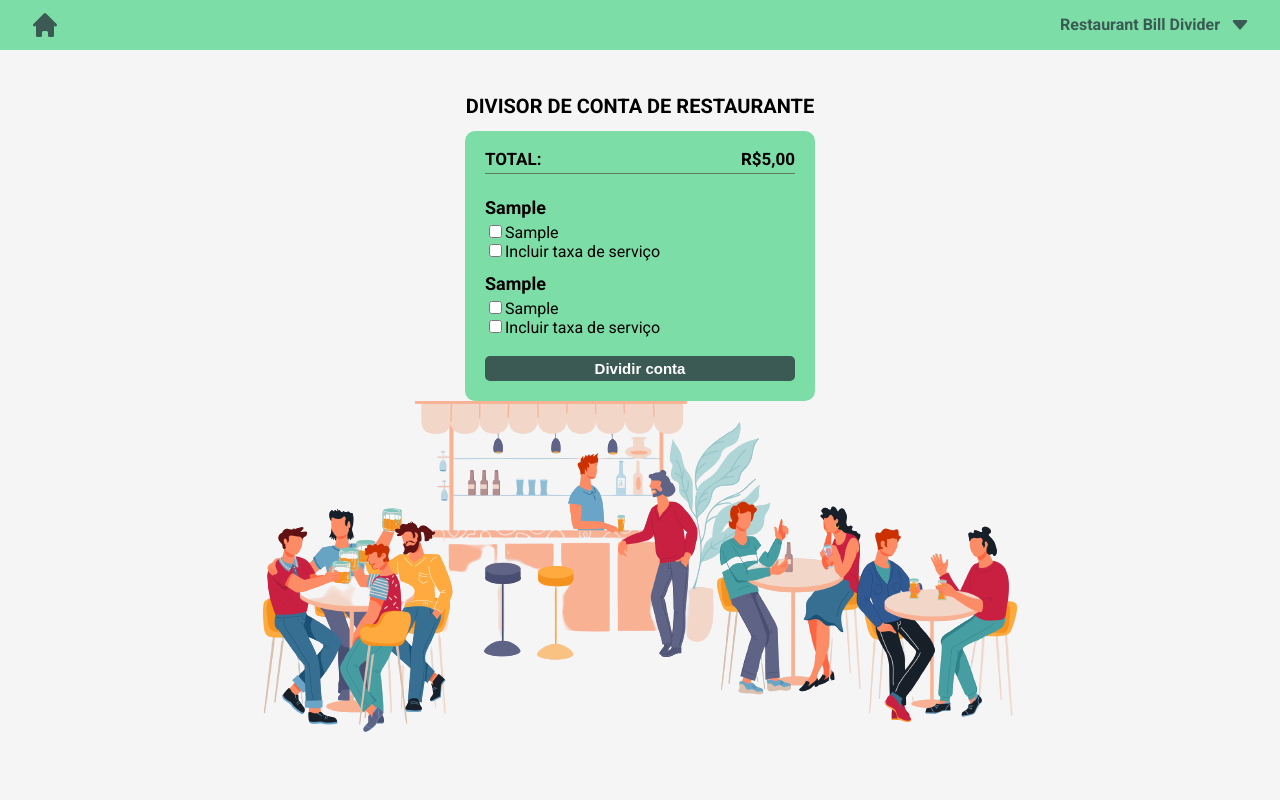
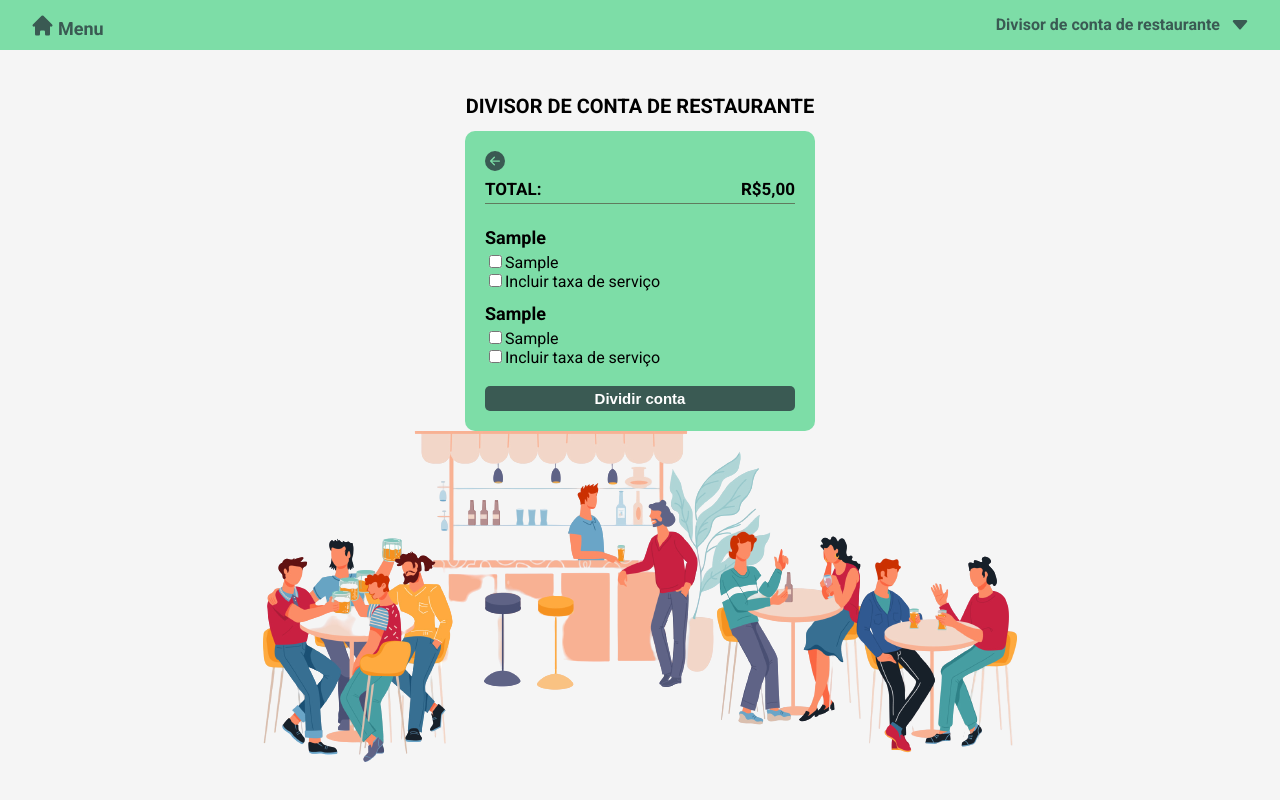
Before and after one commit to brunnaserafina/challenge-rota-das-oficinas, a React (Create React App) app: page /restaurant-bill in a window 1280 px wide. Both pictures are taken after typing "Sample", "5", "Sample", "Sample" into the empty fields and a click on the button "Confirmar". Built offline with nearby package versions, Linux system fonts and the light colour scheme.

Commit message:
feat: added back option in Restaurant Bill Splitter component

```diff
--- a/src/components/Header/Header.js
+++ b/src/components/Header/Header.js
@@ -11,18 +11,19 @@ export default function Header() {
 
   useEffect(() => {
     if (location.pathname === "/roman-numeral-converter") {
-      setPage("Roman Numeral Converter");
+      setPage("Conversor de números romanos");
     } else if (location.pathname === "/restaurant-bill") {
-      setPage("Restaurant Bill Divider");
+      setPage("Divisor de conta de restaurante");
     } else {
-      setPage("Game of Life");
+      setPage("Jogo da Vida");
     }
   }, [location.pathname]);
 
   return (
     <Wrapper>
       <Link to={"/"}>
-        <HiHome fontSize={"30px"} color={"var(--dark-green)"} />
+        <HiHome fontSize={"25px"} color={"var(--dark-green)"} />
+        <h5>Menu</h5>
       </Link>
 
       <div onClick={() => setViewMenu(!viewMenu)}>
@@ -78,6 +79,11 @@ const Wrapper = styled.div`
     font-weight: 600;
     margin-right: 10px;
   }
+
+  h5 {
+    font-size: 18px;
+    margin-left: 3px;
+  }
 `;
 
 const Menu = styled.ul`
--- a/src/components/RestaurantBillSplitter/SelectConsumers.js
+++ b/src/components/RestaurantBillSplitter/SelectConsumers.js
@@ -1,10 +1,13 @@
 import React, { useState } from "react";
+import { BsFillArrowLeftCircleFill } from "react-icons/bs";
 import styled from "styled-components";
 
 export default function SelectConsumers({
   totalValueProducts,
   customers,
   products,
+  setProducts,
+  setViewSelectConsumers,
 }) {
   const [customerExpenses, setCustomerExpenses] = useState({});
   const [viewExpensesResult, setViewExpensesResult] = useState(false);
@@ -63,6 +66,23 @@ export default function SelectConsumers({
     <Wrapper>
       {!viewExpensesResult && (
         <SelectCostumersAndProducts>
+          <IconBack
+            onClick={() => {
+              setViewSelectConsumers(false);
+              const updatedProducts = products.map((product) => ({
+                ...product,
+                consumersQuantity: 0,
+              }));
+
+              setProducts(updatedProducts);
+            }}
+          >
+            <BsFillArrowLeftCircleFill
+              color={"var(--dark-green)"}
+              fontSize={"20px"}
+            />
+          </IconBack>
+
           <h1>
             <span>Total:</span>
             <span>R${totalValueProducts.toFixed(2).replace(".", ",")}</span>
@@ -111,6 +131,23 @@ export default function SelectConsumers({
 
       {viewExpensesResult && (
         <ExpensesResult>
+          <IconBack
+            onClick={() => {
+              setViewExpensesResult(false);
+              const updatedProducts = products.map((product) => ({
+                ...product,
+                consumersQuantity: 0,
+              }));
+
+              setProducts(updatedProducts);
+            }}
+          >
+            <BsFillArrowLeftCircleFill
+              color={"var(--dark-green)"}
+              fontSize={"20px"}
+            />
+          </IconBack>
+
           <h1>Resultado</h1>
           <div>
             {customers.map((customer, index) => (
@@ -130,6 +167,11 @@ export default function SelectConsumers({
     </Wrapper>
   );
 }
+
+const IconBack = styled.span`
+  margin-bottom: 10px;
+  cursor: pointer;
+`;
 
 const Wrapper = styled.div`
   display: flex;
@@ -189,6 +231,7 @@ const ExpensesResult = styled.div`
   width: 350px;
 
   h1 {
+    margin-top: 10px;
     margin-bottom: 15px;
     text-transform: uppercase;
     font-weight: 600;
--- a/src/pages/Homepage.js
+++ b/src/pages/Homepage.js
@@ -19,7 +19,7 @@ export default function Homepage() {
         <p>
           Olá, eu sou a Brunna Serafina! Este foi o teste desenvolvido por mim
           com o framework React.js para a vaga de Estágio em Desenvolvimento Web
-          da empresa Rota das Oficinas
+          da empresa Rota das Oficinas.
         </p>
 
         <h5>Clique para conferir as tarefas desenvolvidas:</h5>
--- a/src/pages/RestaurantBillSplitter.js
+++ b/src/pages/RestaurantBillSplitter.js
@@ -5,7 +5,6 @@ import illustrationRestaurant from "../assets/images/restaurant.png";
 import Header from "../components/Header/Header";
 
 export default function RestaurantBillSplitter() {
-  const [viewDescribeProducts, setViewDescribeProducts] = useState(true);
   const [viewSelectConsumers, setViewSelectConsumers] = useState(false);
   const [customers, setCustomers] = useState(["", ""]);
   const [products, setProducts] = useState([
@@ -61,7 +60,6 @@ export default function RestaurantBillSplitter() {
   const handleConfirm = (event) => {
     event.preventDefault();
     calculateTotalValue();
-    setViewDescribeProducts(false);
     setViewSelectConsumers(true);
   };
 
@@ -71,7 +69,7 @@ export default function RestaurantBillSplitter() {
       <div>
         <Title>Divisor de conta de restaurante</Title>
 
-        {viewDescribeProducts && (
+        {!viewSelectConsumers && (
           <Form onSubmit={handleConfirm}>
             <BackgroundForm>
               {products.map((product, productIndex) => (
@@ -88,6 +86,12 @@ export default function RestaurantBillSplitter() {
                         }
                         autoFocus
                         required
+                        onInvalid={(F) =>
+                          F.target.setCustomValidity(
+                            "Insira o nome do produto."
+                          )
+                        }
+                        onInput={(F) => F.target.setCustomValidity("")}
                       />
                     </InputProduct>
 
@@ -101,8 +105,15 @@ export default function RestaurantBillSplitter() {
                           handleProductChange(productIndex, event)
                         }
                         min="0"
+                        step=".01"
                         placeholder="R$"
                         required
+                        onInvalid={(F) =>
+                          F.target.setCustomValidity(
+                            "Insira o valor do produto."
+                          )
+                        }
+                        onInput={(F) => F.target.setCustomValidity("")}
                       />
                     </InputValue>
 
@@ -117,6 +128,12 @@ export default function RestaurantBillSplitter() {
                           handleProductChange(productIndex, event)
                         }
                         required
+                        onInvalid={(F) =>
+                          F.target.setCustomValidity(
+                            "Insira a quantidade do produto."
+                          )
+                        }
+                        onInput={(F) => F.target.setCustomValidity("")}
                       />
                     </InputQuantity>
 
@@ -146,6 +163,12 @@ export default function RestaurantBillSplitter() {
                           setCustomers(newCustomers);
                         }}
                         required
+                        onInvalid={(F) =>
+                          F.target.setCustomValidity(
+                            "Insira o nome do cliente."
+                          )
+                        }
+                        onInput={(F) => F.target.setCustomValidity("")}
                       />
                     </InputCustomer>
 
@@ -172,6 +195,8 @@ export default function RestaurantBillSplitter() {
             totalValueProducts={totalValueProducts}
             customers={customers}
             products={products}
+            setProducts={setProducts}
+            setViewSelectConsumers={setViewSelectConsumers}
           />
         )}
       </div>
@@ -211,6 +236,10 @@ const BackgroundForm = styled.div`
     border-radius: 5px;
     color: white;
     cursor: pointer;
+  }
+
+  button:hover {
+    transform: scale(1.02);
   }
 `;
 
--- a/src/pages/RomanNumeralConverter.js
+++ b/src/pages/RomanNumeralConverter.js
@@ -153,4 +153,8 @@ const Wrapper = styled.div`
     height: 25px;
     cursor: pointer;
   }
+
+  button:hover {
+    transform: scale(1.05);
+  }
 `;
```
